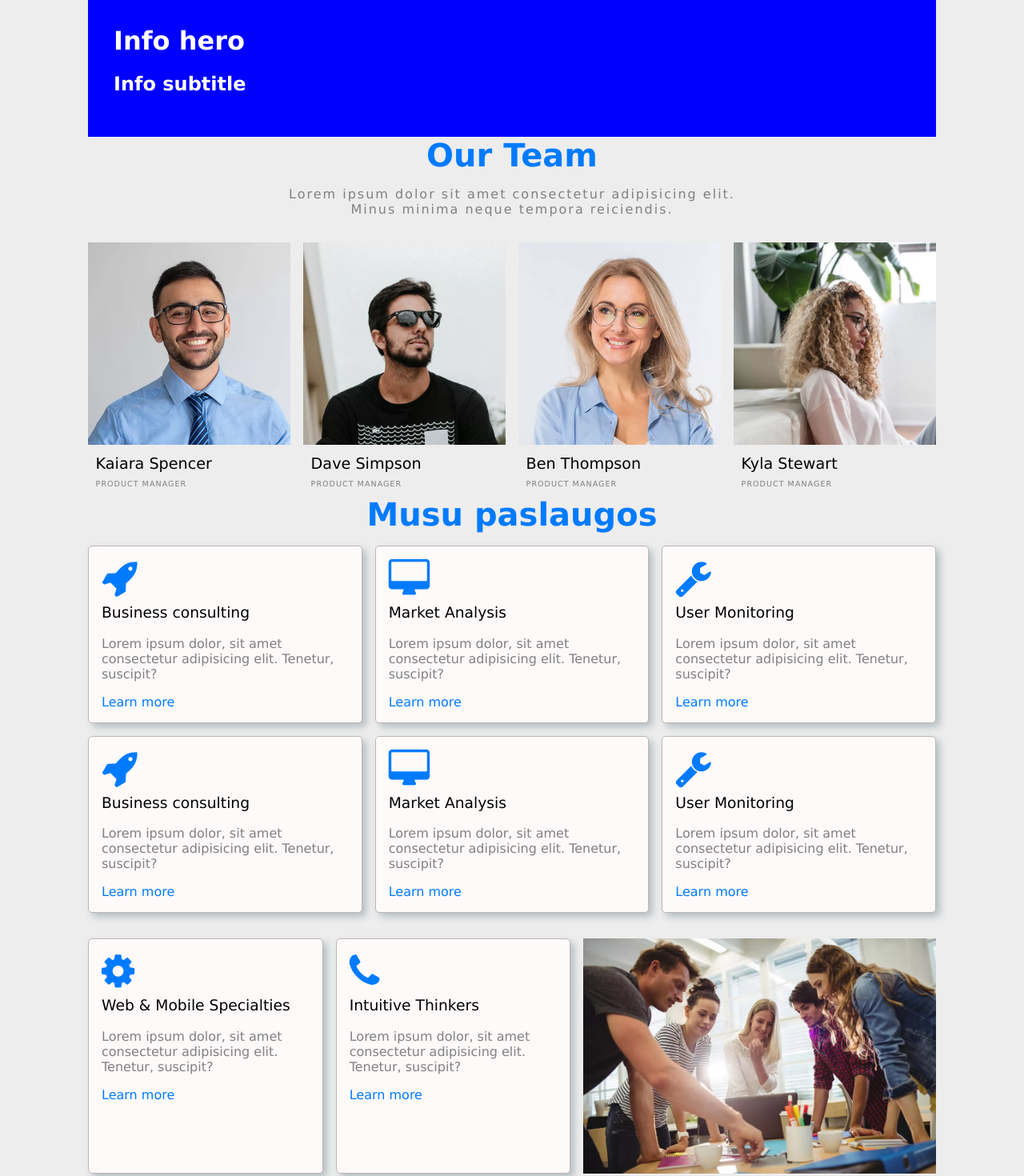
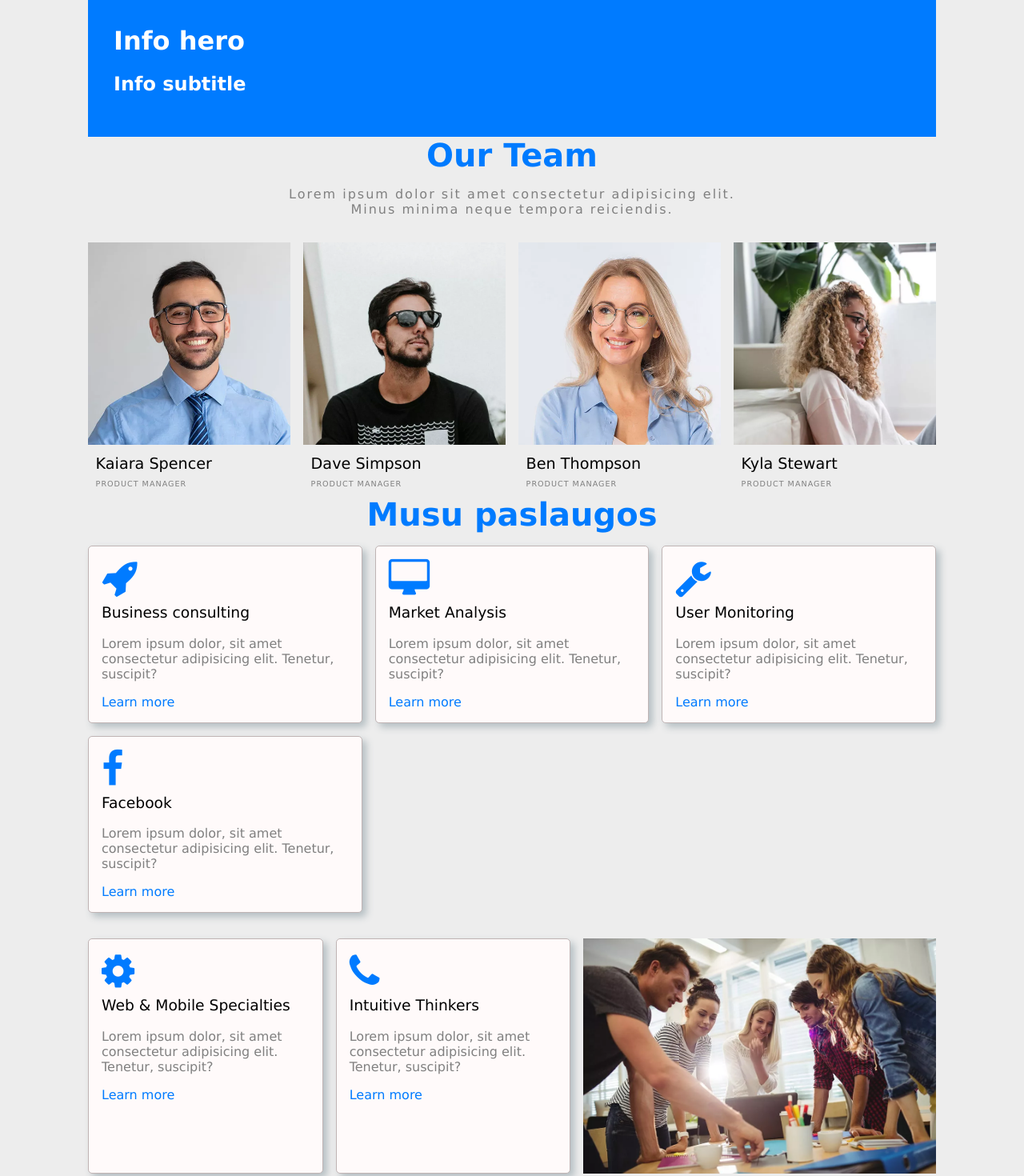
Before and after one commit to mineralaz/02_react_vite_components_props, a React (Vite) app: page / in a window 1280 px wide. Shown: the top 1470 px of the page at 80% size. Built offline with nearby package versions, Linux system fonts and the light colour scheme; the HTML template or start-up script is replaced by a standard one.

Commit message:
things created from array

```diff
--- a/src/App.css
+++ b/src/App.css
@@ -57,15 +57,16 @@
 .sectionTitle {
   margin-bottom: 1rem;
 }
+
+.hero {
+  background-color: var(--main-color);
+  color: white;
+  padding: 2rem;
+}
 .red {
-  background-color: red;
+  background-color: tomato;
   color: white;
   padding-left: 2rem;
-}
-.blue {
-  background-color: blue;
-  color: white;
-  padding: 2rem;
 }
 .section2Cards {
   margin-top: 2rem;
--- a/src/components/ServicesGrid.jsx
+++ b/src/components/ServicesGrid.jsx
@@ -1,37 +1,34 @@
 import ServiceCard from './ServiceCard';
+
+const cardsArr = [
+  { title: 'Business consulting', icon: 'fa-rocket', link: '/about.html' }, // 0
+  { title: 'Market Analysis', icon: 'fa-desktop', link: '/about.html' }, // 1
+  { title: 'User Monitoring', icon: 'fa-wrench', link: '/about.html' }, // 2
+  { title: 'Facebook', icon: 'fa-facebook', link: '/fb.html' }, // 3
+];
 
 function ServicesGrid() {
   return (
     <div className="grid">
       <ServiceCard
-        title="Business consulting"
-        icon="fa-rocket"
-        link="/about.html"
+        title={cardsArr[0].title}
+        icon={cardsArr[0].icon}
+        link={cardsArr[0].link}
       />
       <ServiceCard
-        title="Market Analysis"
-        icon="fa-desktop"
-        link="/about.html"
+        title={cardsArr[1].title}
+        icon={cardsArr[1].icon}
+        link={cardsArr[1].link}
       />
       <ServiceCard
-        title="User Monitoring"
-        icon="fa-wrench"
-        link="/about.html"
+        title={cardsArr[2].title}
+        icon={cardsArr[2].icon}
+        link={cardsArr[2].link}
       />
       <ServiceCard
-        title="Business consulting"
-        icon="fa-rocket"
-        link="/about.html"
-      />
-      <ServiceCard
-        title="Market Analysis"
-        icon="fa-desktop"
-        link="/about.html"
-      />
-      <ServiceCard
-        title="User Monitoring"
-        icon="fa-wrench"
-        link="/about.html"
+        title={cardsArr[3].title}
+        icon={cardsArr[3].icon}
+        link={cardsArr[3].link}
       />
     </div>
   );
--- a/src/components/hero/Hero.jsx
+++ b/src/components/hero/Hero.jsx
@@ -1,7 +1,8 @@
 function Hero(props) {
   const { title, subtitle, color } = props;
+
   return (
-    <div className={color}>
+    <div className={`hero ${color === 'red' ? 'red' : ''} `}>
       <h1>{title}</h1>
       <h2>{subtitle}</h2>
     </div>
--- a/src/components/team/TeamList.jsx
+++ b/src/components/team/TeamList.jsx
@@ -1,27 +1,49 @@
 import TeamMember from './TeamMember';
-
+// generuoti team memberi is teamsArr
+const teamsArr = [
+  {
+    name: 'Kaiara Spencer',
+    occupation: 'PRODUCT MANAGER',
+    img: '/img/person_5.jpg',
+  },
+  {
+    name: 'Dave Simpson',
+    occupation: 'PRODUCT MANAGER',
+    img: '/img/person_6.jpg',
+  },
+  {
+    name: 'Ben Thompson',
+    occupation: 'PRODUCT MANAGER',
+    img: '/img/person_7.jpg',
+  },
+  {
+    name: 'Kyla Stewart',
+    occupation: 'PRODUCT MANAGER',
+    img: '/img/person_8.jpg',
+  },
+];
 function TeamList() {
   return (
     <div className="teamList">
       <TeamMember
-        name="Kaiara Spencer"
-        occupation="PRODUCT MANAGER"
-        img="/img/person_5.jpg"
+        name={teamsArr[0].name}
+        occupation={teamsArr[0].occupation}
+        img={teamsArr[0].img}
       />
       <TeamMember
-        name="Dave Simpson"
-        occupation="PRODUCT MANAGER"
-        img="/img/person_6.jpg"
+        name={teamsArr[1].name}
+        occupation={teamsArr[1].occupation}
+        img={teamsArr[1].img}
       />
       <TeamMember
-        name="Ben Thompson"
-        occupation="PRODUCT MANAGER"
-        img="/img/person_7.jpg"
+        name={teamsArr[2].name}
+        occupation={teamsArr[2].occupation}
+        img={teamsArr[2].img}
       />
       <TeamMember
-        name="Kyla Stewart"
-        occupation="PRODUCT MANAGER"
-        img="/img/person_8.jpg"
+        name={teamsArr[3].name}
+        occupation={teamsArr[3].occupation}
+        img={teamsArr[3].img}
       />
     </div>
   );
```
